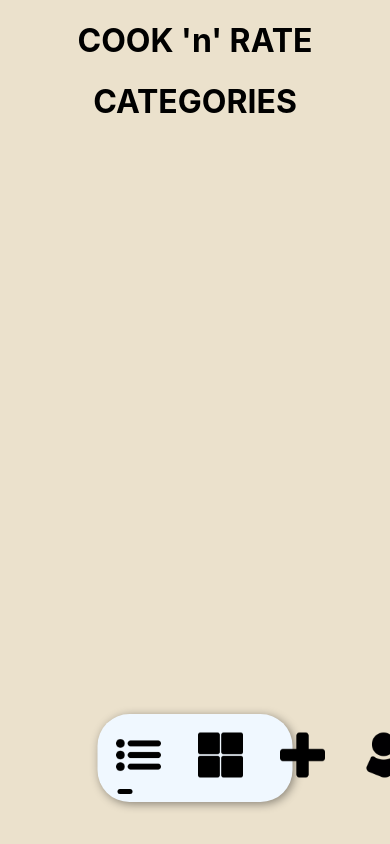
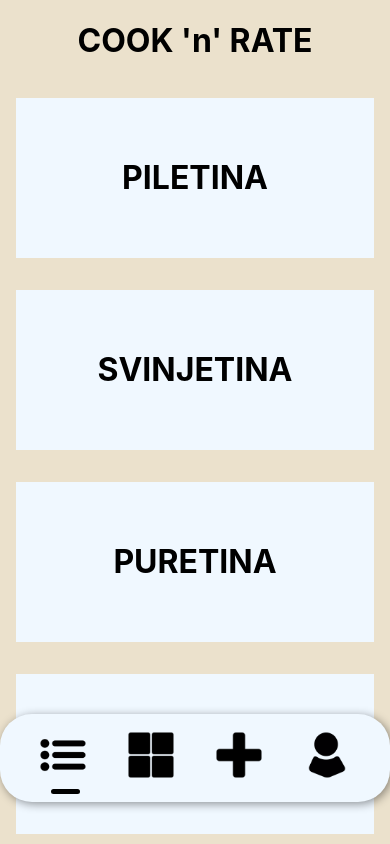
Before and after one commit to romeodombaj/webapps-app-frontend, a React (Create React App) app: page /categories in a window 390 px wide. Shown: the top 844 px of the page. Built offline with nearby package versions, Linux system fonts and the light colour scheme.

Commit message:
category section added

```diff
--- a/src/components/categories/Categories.js
+++ b/src/components/categories/Categories.js
@@ -1,9 +1,41 @@
 import styles from "./Categories.module.css";
+import Category from "./Category";
+
+const dummy_categories = [
+  {
+    id: 1,
+    name: "piletina",
+  },
+  {
+    id: 2,
+    name: "svinjetina",
+  },
+  {
+    id: 3,
+    name: "puretina",
+  },
+  {
+    id: 4,
+    name: "junetina",
+  },
+  {
+    id: 5,
+    name: "zečetina",
+  },
+  {
+    id: 6,
+    name: "perad",
+  },
+];
 
 const Categories = () => {
   return (
     <div>
-      <h1>CATEGORIES</h1>
+      <div className={styles[`grid-container`]}>
+        {dummy_categories.map((category) => {
+          return <Category categoryInfo={category} />;
+        })}
+      </div>
     </div>
   );
 };
--- a/src/components/categories/Categories.module.css
+++ b/src/components/categories/Categories.module.css
@@ -0,0 +1,19 @@
+.grid-container {
+  display: grid;
+  grid-template-columns: auto auto auto;
+  margin: auto;
+  width: 80%;
+}
+
+@media only screen and (max-width: 900px) {
+  .grid-container {
+    grid-template-columns: auto auto;
+  }
+}
+
+@media only screen and (max-width: 600px) {
+  .grid-container {
+    grid-template-columns: auto;
+    width: 100%;
+  }
+}
--- /dev/null
+++ b/src/components/categories/Category.js
@@ -0,0 +1,11 @@
+import styles from "./Category.module.css";
+
+const Category = (props) => {
+  return (
+    <div className={styles.wrapper}>
+      <div className={styles.title}>{props.categoryInfo.name}</div>
+    </div>
+  );
+};
+
+export default Category;
--- /dev/null
+++ b/src/components/categories/Category.module.css
@@ -0,0 +1,15 @@
+.wrapper {
+  background-color: aliceblue;
+  margin: 1rem;
+  height: 10rem;
+  display: flex;
+  justify-content: center;
+  align-items: center;
+}
+
+.title {
+  margin: 2rem;
+  font-size: xx-large;
+  text-transform: uppercase;
+  font-weight: bold;
+}
--- a/src/components/navigation/NavBar.module.css
+++ b/src/components/navigation/NavBar.module.css
@@ -22,7 +22,7 @@
 
 .selection-container {
   position: relative;
-  width: 80%;
+  width: 74%;
   margin: auto;
   height: 0.3rem;
   border-radius: 2rem;
@@ -51,7 +51,7 @@
 
 .action {
   width: 50px;
-  margin: 1rem;
+  margin-top: 1rem;
   margin-bottom: 0.3rem;
   scale: 0.9;
   transition: 0.3s;
@@ -65,4 +65,16 @@
   .wrapper {
     width: 50%;
   }
+
+  .selection-container {
+    width: 75%;
+  }
 }
+@media only screen and (max-width: 600px) {
+  .wrapper {
+    width: 100%;
+  }
+  .selection-container {
+    width: 74%;
+  }
+}
```
